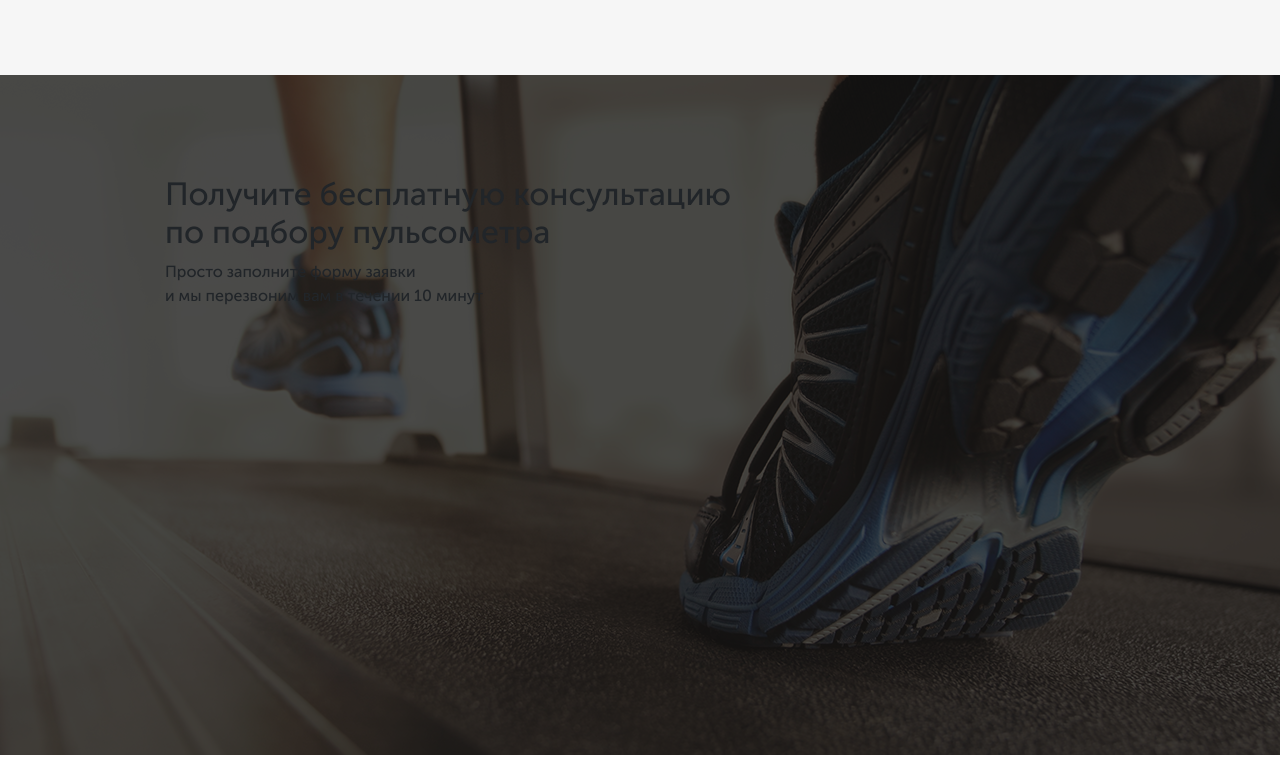
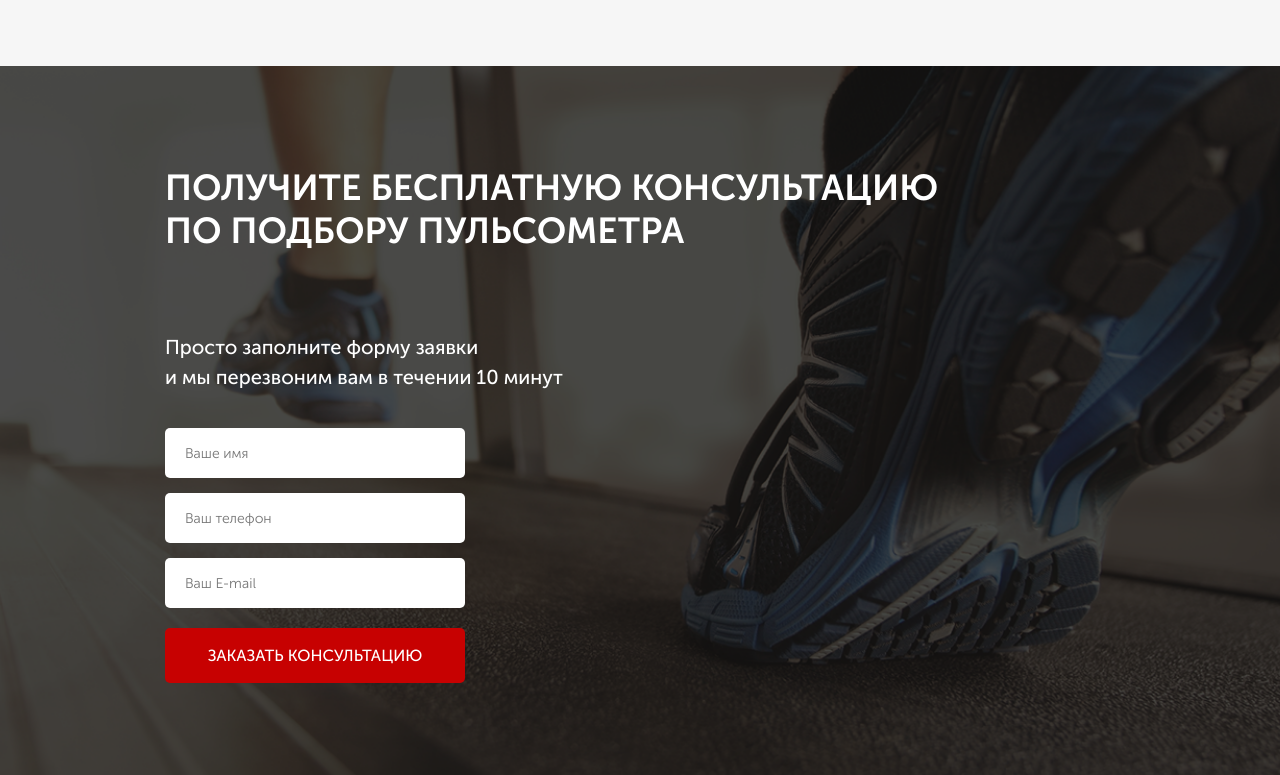
Before and after one commit to insimo55/ProjectPulse, a plain HTML site: page index.html in a window 1280 px wide. Shown: the part 1141-1916 px from the top of the page. Drawn offline with Linux system fonts and the light colour scheme.

Commit message:
26.07-13:30

```diff
--- a/index.html
+++ b/index.html
@@ -60,9 +60,9 @@
 
     <div class="edge">
         <div class="container">
-            <div class="edge__header">
+            <h2 class="title">
                 НАШИ ПРЕИМУЩЕСТВА
-            </div>
+            </h2>
             <div class="edge__wrapper">
                 <div class="edge__block">
                     <div class="edge__icon">
@@ -94,7 +94,7 @@
     </div>
     <div class="consultation">
         <div class="container">
-            <h2 class="title">
+            <h2 class="title title_left">
                 Получите бесплатную консультацию<br>
                 по подбору пульсометра
             </h2>
@@ -102,6 +102,12 @@
                 Просто заполните форму заявки<br>
                 и мы перезвоним вам в течении 10 минут
             </div>
+            <form class="feed-form" action="#">
+                    <input name="name" required placeholder="Ваше имя" type="text">
+                    <input name="phone" required placeholder="Ваш телефон" type="number">
+                    <input name="email" required placeholder="Ваш E-mail" type="email">
+                    <button class="button button_submit">Заказать консультацию</button>
+            </form>
         </div>
     </div>
 </body>
--- a/sass/blocks/_buttons.scss
+++ b/sass/blocks/_buttons.scss
@@ -15,4 +15,10 @@
         height: 50px;
         font-size: 16px;
     }
+    &_submit{
+        width: 100%;
+        height: 55px;
+        color: #ffffff;
+        font-size: 16px;
+    }
 }
--- a/sass/blocks/_consultation.scss
+++ b/sass/blocks/_consultation.scss
@@ -2,4 +2,11 @@
     min-height: 680px;
     padding: 100px 0 92px 0;
     background: url('../../img/bg2.png') center center/cover no-repeat;
+    &__descr{
+        margin-top: 80px;
+        color: #ffffff;
+        font-size: 20px;
+        font-weight: 500;
+        text-align: left;
+    }
 }
--- a/sass/style.scss
+++ b/sass/style.scss
@@ -10,5 +10,7 @@
 @import 'blocks/header';
 @import 'blocks/buttons';
 @import 'blocks/edge';
+@import 'blocks/titles';
 @import 'blocks/consultation';
+@import 'blocks/forms';
 @import 'base/media';
```
Also changed, not shown: css/style.min.css.
